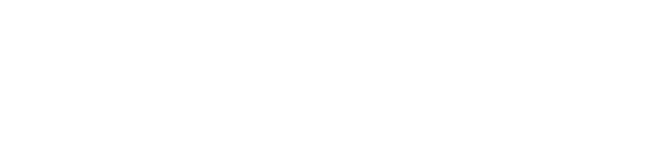
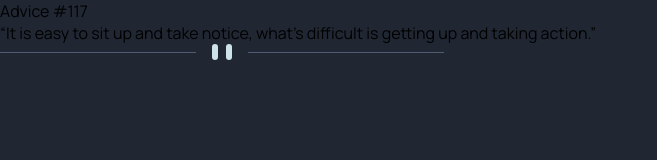
Before and after one commit to Swag-blips/advice-generator, a plain HTML site: page index.html in a window 1280 px wide. Shown: the whole page, without its empty margins (0-657 px from the left). Drawn offline with Linux system fonts and the light colour scheme.

Commit message:
Html complete

```diff
--- a/index.html
+++ b/index.html
@@ -1,14 +1,35 @@
 <html lang="en">
-<head>
-    <meta charset="UTF-8">
-    <meta name="viewport" content="width=device-width, initial-scale=1.0">
-    <title>Document</title>
-    <link rel="stylesheet" href="style.css">
-</head>
-<body>
-
-
-
-<script src="script.js"></script>
-</body>
+  <head>
+    <meta charset="UTF-8" />
+    <meta name="viewport" content="width=device-width, initial-scale=1.0" />
+    <title>Advice Generator</title>
+    <link rel="stylesheet" href="style.css" />
+    <link
+      rel="icon"
+      type="image/png"
+      sizes="24x24"
+      href="./images/icon-dice.svg"
+    />
+  </head>
+  <body>
+    <main id="advice-card-wrapper">
+      <section class="advice-card">
+        <p class="advice-number">Advice #117</p>
+        <p class="advice-text">
+          “It is easy to sit up and take notice, what's difficult is getting up
+          and taking action.”
+        </p>
+        <figure class="advice-rule">
+          <img
+            src="./images/pattern-divider-desktop.svg"
+            alt="Pattern divider"
+          />
+        </figure>
+        <figure class="dice-figure">
+          <img src="./images/icon-dice.svg" alt="dice" />
+        </figure>
+      </section>
+    </main>
+    <script src="script.js"></script>
+  </body>
 </html>
--- a/script.js
+++ b/script.js
@@ -0,0 +1 @@
+" use strict";
--- a/style.css
+++ b/style.css
@@ -1,5 +1,13 @@
-*{
+@import url("https://fonts.googleapis.com/css2?family=Manrope:wght@200..800&display=swap");
+
+* {
   margin: 0;
   padding: 0;
   box-sizing: border-box;
 }
+
+body {
+  font-family: "Manrope", sans-serif;
+  font-optical-sizing: auto;
+  background-color: #202733;
+}
```
Also changed, not shown: images/icon-dice.svg (added), images/pattern-divider-desktop.svg (added), images/pattern-divider-mobile.svg (added).
